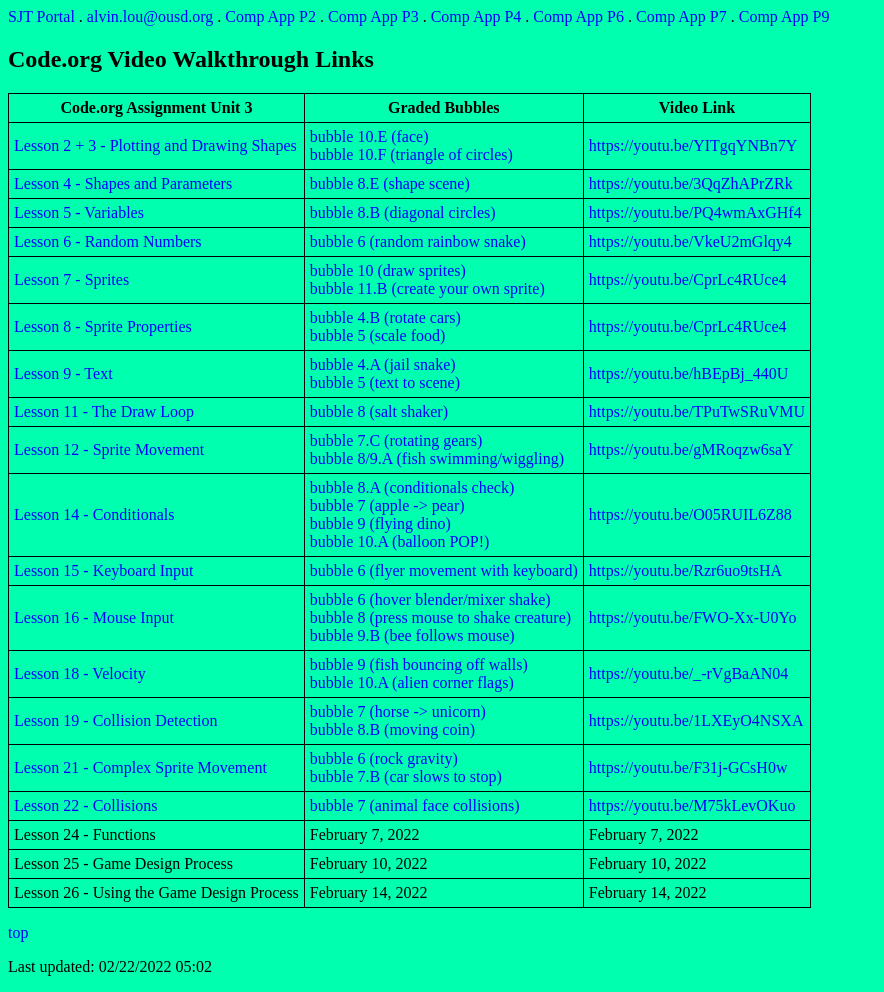
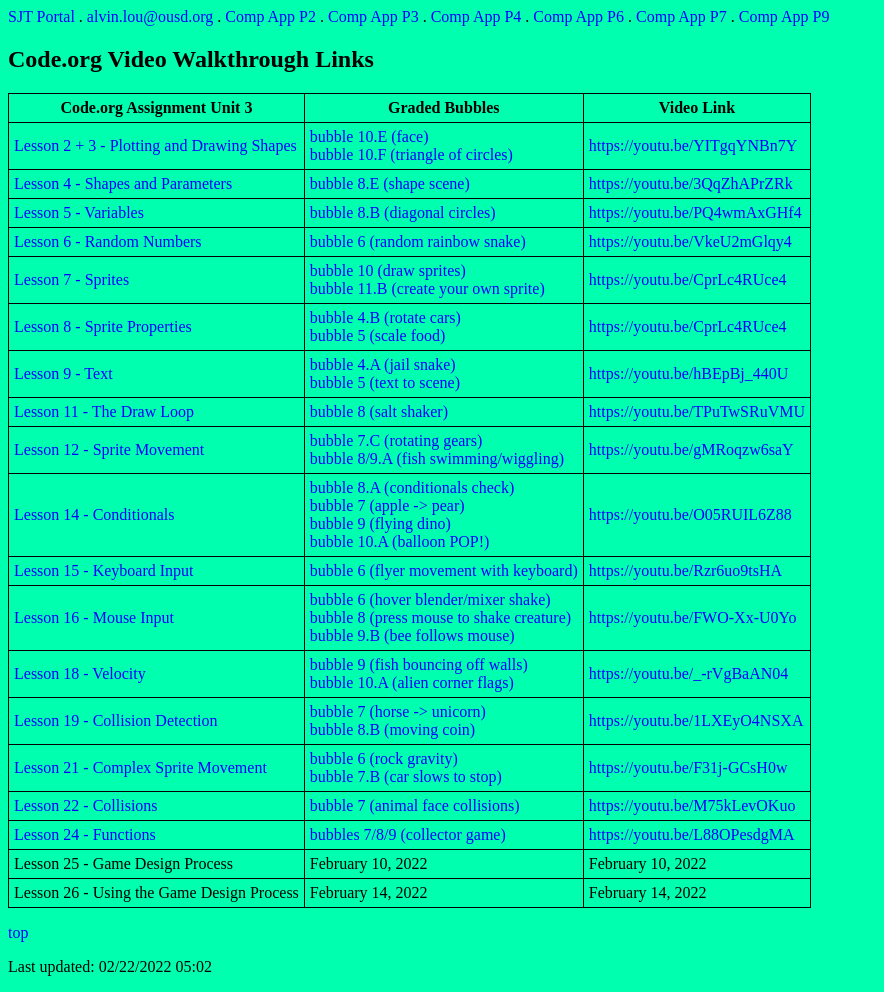
Before and after one commit to louousd/louousd.github.io, a plain HTML site: page videoguides.html in a window 1280 px wide. Shown: the whole page, without its empty margins (0-884 px from the left). Drawn offline with Linux system fonts and the light colour scheme.

Commit message:
Update videoguides.html

```diff
--- a/videoguides.html
+++ b/videoguides.html
@@ -335,13 +335,17 @@
       </tr>
       <tr>
         <td>
-          Lesson 24 - Functions
+          <a href="https://studio.code.org/s/csd3-2021/lessons/24/levels/1" target="_blank">
+            Lesson 24 - Functions
+          </a>
         </td>
         <td>
-          February 7, 2022
+          <a href="https://studio.code.org/s/csd3-2021/lessons/24/levels/7" target="_blank">
+            bubbles 7/8/9 (collector game)
+          </a>
         </td>
         <td>
-          February 7, 2022
+          <a href="https://youtu.be/L88OPesdgMA" target="_blank">https://youtu.be/L88OPesdgMA</a>
         </td>
       </tr>
       <tr>
```
